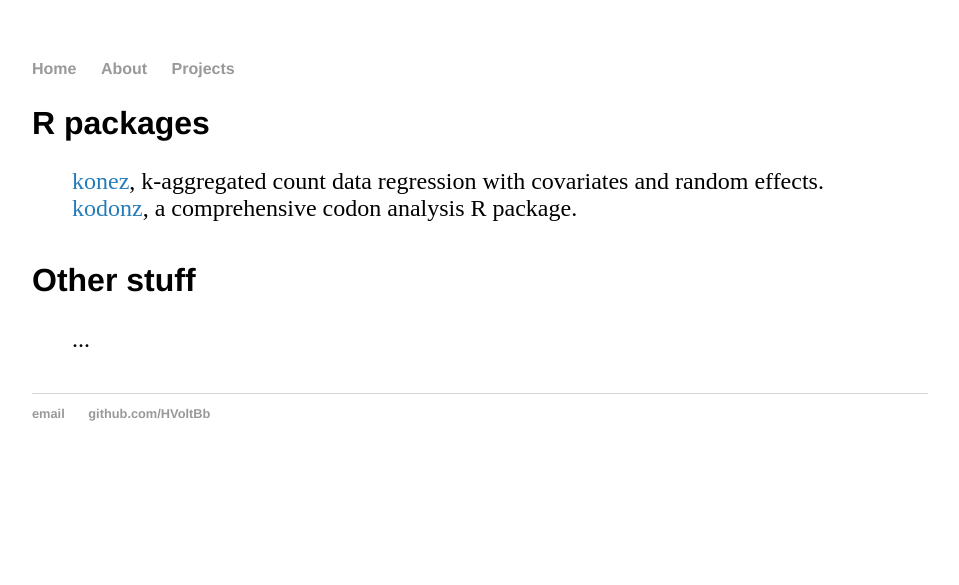
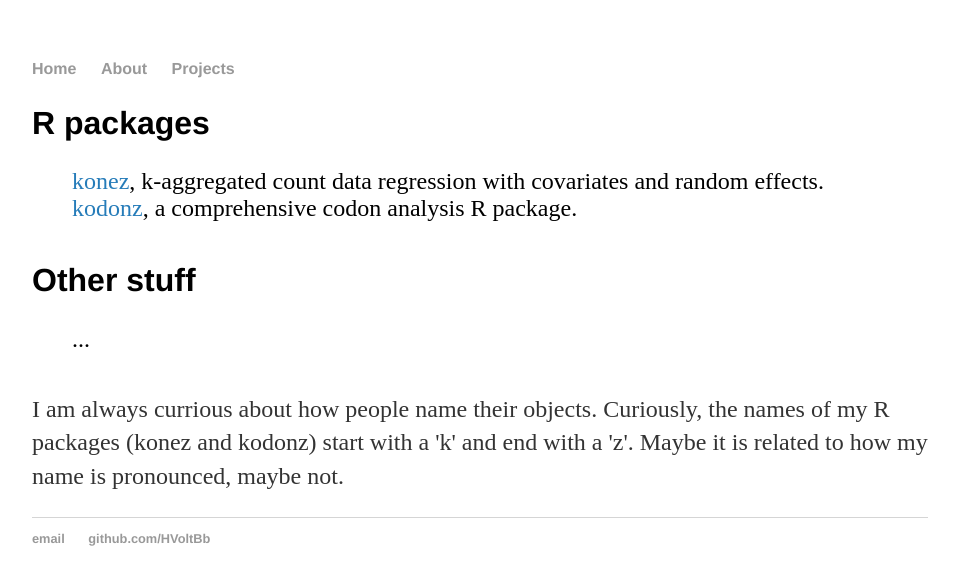
Before and after one commit to HVoltBb/HVoltBb.github.io, a Jekyll site: the page built from projects/index.html, in a window 1280 px wide. Shown: the top 585 px of the page, without its empty margins (160-1119 px from the left). Built offline with Jekyll 4.4.1, drawn with Linux system fonts in a browser that asks for light colours.

Commit message:
Update index.html

```diff
--- a/projects/index.html
+++ b/projects/index.html
@@ -11,3 +11,6 @@ title: Projects
 <ul class='stuff'>
 	<li>...</li>
 </ul>
+<div>
+	<p>I am always currious about how people name their objects. Curiously, the names of my R packages (konez and kodonz) start with a 'k' and end with a 'z'. Maybe it is related to how my name is pronounced, maybe not. </p>
+</div>
```
